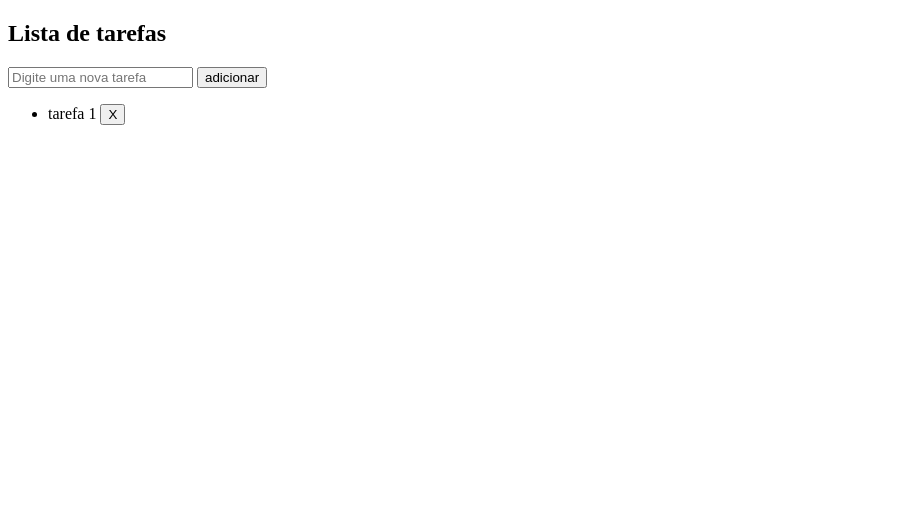
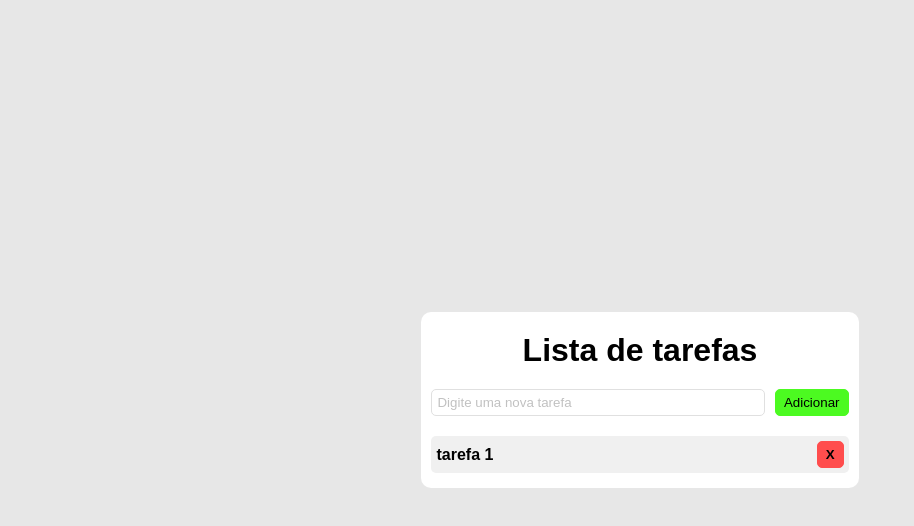
Before and after one commit to sr-rodriguesdev-stack/lista-de-tarefas, a plain HTML site: page index.html in a window 1280 px wide. Shown: the whole page, without its empty margins (0-914 px from the left). Drawn offline with Linux system fonts and the light colour scheme.

Commit message:
HTML - Ajustes finalizados| CSS - Implementado com sucesso!

```diff
--- a/index.html
+++ b/index.html
@@ -4,17 +4,18 @@
     <meta charset="UTF-8">
     <meta name="viewport" content="width=device-width, initial-scale=1.0">
     <title>Lista de tarefas</title>
+    <link rel="stylesheet" href="style.css">
 </head>
 <body>
     <main>
-        <h2>Lista de tarefas</h2>
+        <h1>Lista de tarefas</h1>
         <form>
             <input id="taskInput" type="text" placeholder="Digite uma nova tarefa" required>
-            <button id="addTaskButton" type="button">adicionar</button>
+            <button id="addTaskButton" class="addBtn" type="button">Adicionar</button>
         </form>
 
         <ul id="taskList">
-            <li>tarefa 1 <button>X</button></li>
+            <li class="taskItem">tarefa 1 <button class="deleteBtn">X</button></li>
         </ul>
     </main>
     <script src="script.js"></script>
--- a/style.css
+++ b/style.css
@@ -0,0 +1,93 @@
+/* Reset padrão */
+* {
+    margin: 0;
+    padding: 0;
+    box-sizing: border-box;
+}
+
+/* Posicionamento */
+body,
+main,
+.taskItem {
+    display: flex;
+}
+
+body {
+    font-family: Arial, Helvetica, sans-serif;
+    margin: 0;
+    height: 100vh;
+
+    justify-content: center;
+    align-items: center;
+
+    background-color: #e7e7e7;
+
+}
+
+main {
+
+    background-color: #ffffff;
+    padding: 10px;
+    flex-direction: column;
+    border-radius: 10px;
+}
+
+h1 {
+    text-align: center;
+    margin: 10px 0px 20px 0px;
+}
+
+input {
+    padding: 5px 150px 5px 5px;
+    margin: 0px 5px 20px 0px;
+
+    border: 1px solid #e0e0e0;
+    border-radius: 5px;
+}
+
+input::placeholder {
+    text-align: left;
+    color: #c1c1c1;
+}
+
+.addBtn {
+    background-color: #4cfa21;
+    padding: 5px 8px;
+    border: 1px solid #4cfa21;
+    border-radius: 5px;
+}
+
+.addBtn:hover {
+    background-color: #1aff00;
+    border: 1px solid #1aff00;
+}
+
+.taskItem {
+    justify-content: space-between;
+    margin-bottom: 5px;
+    padding: 5px;
+    align-items: center;
+
+
+
+    list-style-type: none;
+    background-color: #f0f0f0;
+    font-weight: bold;
+    border-radius: 5px;
+}
+
+.deleteBtn {
+    padding: 5px 8px;
+
+
+
+    background-color: #ff4d4d;
+    border: 1px solid #ff4d4d;
+    border-radius: 5px;
+    font-weight: bold;
+}
+
+.deleteBtn:hover {
+    background-color: #ff1a1a;
+    border: 1px solid #ff1a1a;
+}
```
Also changed, not shown: 1 other file.
